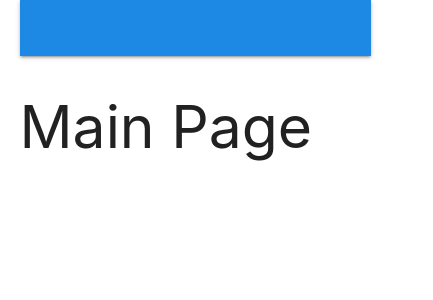
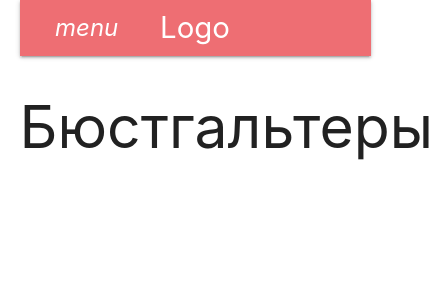
Before and after one commit to feya-bilyzna/feya-bilyzna, a React (Create React App) app: page /#/bras in a window 390 px wide. Before the commit this address led to /#/. Shown: the top 300 px of the page, 433 px wide, since content can reach past the window. Built offline with nearby package versions, Linux system fonts and the light colour scheme.

Commit message:
Улучшен Navbar:
Установлен и подключен react-materialize - npm; Работает адаптивно Navbar (Как под desktop так и под mobile); Добавлен Dropdown пункт 'Все товары' и компоненты для пунктов

```diff
--- a/package.json
+++ b/package.json
@@ -10,6 +10,7 @@
     "materialize-css": "^1.0.0",
     "react": "^17.0.2",
     "react-dom": "^17.0.2",
+    "react-materialize": "^3.9.8",
     "react-router-dom": "^5.2.0",
     "react-scripts": "4.0.3",
     "web-vitals": "^1.1.2"
--- a/public/index.html
+++ b/public/index.html
@@ -10,6 +10,7 @@
       content="Web site created using create-react-app"
     />
     <link rel="apple-touch-icon" href="%PUBLIC_URL%/logo192.png" />
+
     <!--
       manifest.json provides metadata used when your web app is installed on a
       user's mobile device or desktop. See https://developers.google.com/web/fundamentals/web-app-manifest/
@@ -25,6 +26,7 @@
       Learn how to configure a non-root public URL by running `npm run build`.
     -->
     <title>React App</title>
+
   </head>
   <body>
     <noscript>You need to enable JavaScript to run this app.</noscript>
@@ -39,5 +41,6 @@
       To begin the development, run `npm start` or `yarn start`.
       To create a production bundle, use `npm run build` or `yarn build`.
     -->
+
   </body>
 </html>
--- a/src/App.js
+++ b/src/App.js
@@ -2,7 +2,7 @@ import logo from './logo.svg';
 import './App.css';
 import {HashRouter} from 'react-router-dom'
 import {useRoutes} from "./routes";
-import 'materialize-css'
+
 
 function App() {
     const routes = useRoutes()
--- /dev/null
+++ b/src/components/All-Types-Goods/Brands.jsx
@@ -0,0 +1,11 @@
+import React from 'react';
+
+const Brands = () => {
+    return (
+        <div>
+            <h1>Бренды</h1>
+        </div>
+    );
+};
+
+export default Brands;
--- /dev/null
+++ b/src/components/All-Types-Goods/Bras.jsx
@@ -0,0 +1,11 @@
+import React from 'react';
+
+const Bras = () => {
+    return (
+        <div>
+            <h1>Бюстгальтеры</h1>
+        </div>
+    );
+};
+
+export default Bras;
--- /dev/null
+++ b/src/components/All-Types-Goods/Knickers.jsx
@@ -0,0 +1,11 @@
+import React from 'react';
+
+const Knickers = () => {
+    return (
+        <div>
+            <h1>Трусики</h1>
+        </div>
+    );
+};
+
+export default Knickers;
--- /dev/null
+++ b/src/components/All-Types-Goods/Sale.jsx
@@ -0,0 +1,11 @@
+import React from 'react';
+
+const Sale = () => {
+    return (
+        <div>
+            <h1>Распродажа</h1>
+        </div>
+    );
+};
+
+export default Sale;
--- /dev/null
+++ b/src/components/All-Types-Goods/Shapewear.jsx
@@ -0,0 +1,11 @@
+import React from 'react';
+
+const Shapewear = () => {
+    return (
+        <div>
+            <h1>Корректирующее белье</h1>
+        </div>
+    );
+};
+
+export default Shapewear;
--- a/src/components/Navbar.jsx
+++ /dev/null
@@ -1,19 +0,0 @@
-import React from 'react';
-import {NavLink} from "react-router-dom";
-import {Contacts} from "./Main/Contacts";
-
-export let Navbar = (props) => {
-    return(
-        <nav>
-            <div className="nav-wrapper blue darken-1" style={{padding: '0 2rem'}}>
-                <span href="/" className="brand-logo"></span>
-                <ul id="nav-mobile" className="right hide-on-med-and-down">
-                    <li><NavLink to="/">Главная</NavLink></li>
-                </ul>
-                <ul id="nav-mobile" className="right hide-on-med-and-down">
-                    <li><NavLink to="/contacts">Контакты</NavLink></li>
-                </ul>
-            </div>
-        </nav>
-    )
-}
--- /dev/null
+++ b/src/components/NavbarMenu.jsx
@@ -0,0 +1,93 @@
+import React from 'react';
+import {NavLink} from "react-router-dom";
+import {Contacts} from "./Main/Contacts";
+import {Divider, Dropdown, Icon, Navbar, NavItem, Tab, Tabs} from "react-materialize"
+
+
+export let NavbarMenu = (props) => {
+
+    return(
+       <>
+           <Navbar
+               alignLinks="right"
+               brand={<a className="brand-logo" href="#">Logo</a>}
+               centerChildren
+               id="mobile-nav"
+               menuIcon={<Icon>menu</Icon>}
+               options={{
+                   draggable: true,
+                   edge: 'left',
+                   inDuration: 250,
+                   onCloseEnd: null,
+                   onCloseStart: null,
+                   onOpenEnd: null,
+                   onOpenStart: null,
+                   outDuration: 200,
+                   preventScrolling: true
+               }}
+           >
+                   {/*<li><NavLink to="/">Main Page</NavLink></li>*/}
+               <Dropdown
+                   id="Dropdown_6"
+                   options={{
+                       alignment: 'left',
+                       autoTrigger: true,
+                       closeOnClick: true,
+                       constrainWidth: false,
+                       container: null,
+                       coverTrigger: true,
+                       hover: false,
+                       inDuration: 150,
+                       onCloseEnd: null,
+                       onCloseStart: null,
+                       onOpenEnd: null,
+                       onOpenStart: null,
+                       outDuration: 250,
+                   }}
+
+                   trigger={<a href="#!">Все товары{' '}<Icon right></Icon></a>}
+               >
+
+                   {/*<a href="#">*/}
+                   {/*    Бюстгальтеры*/}
+                   {/*</a>*/}
+                   <li><NavLink to="/brands">Бренды</NavLink></li>
+                   <li><NavLink to="/bras">Бюстгальтеры</NavLink></li>
+                   <li><NavLink to="/knickers">Трусики</NavLink></li>
+                   <li><NavLink to="/sale">Распродажа</NavLink></li>
+                   <li><NavLink to="/shapewear">Корректирующее бельё</NavLink></li>
+               </Dropdown>
+               <li><NavLink to="/contacts">Контакты</NavLink></li>
+           </Navbar>
+           {/*<Navbar*/}
+           {/*    alignLinks="right"*/}
+           {/*    brand={<a className="brand-logo" href="#">Logo</a>}*/}
+           {/*    extendWith={<Tabs className="tabs-transparent">*/}
+           {/*        <Tab className="white-text" options={{duration: 300, onShow: null, responsiveThreshold: Infinity, swipeable: false}} title="test 1">Test 1</Tab>*/}
+           {/*        <Tab active className="white-text" options={{duration: 300, onShow: null, responsiveThreshold: Infinity, swipeable: false}} title="test 2">Test 2</Tab>*/}
+           {/*        <Tab className="white-text" disabled options={{duration: 300, onShow: null, responsiveThreshold: Infinity, swipeable: false}} title="disabled tab">Disabled Tab</Tab>*/}
+           {/*        <Tab className="white-text" options={{duration: 300, onShow: null, responsiveThreshold: Infinity, swipeable: false}} title="test 4">Test 4</Tab></Tabs>}*/}
+           {/*    id="mobile-nav"*/}
+           {/*    menuIcon={<Icon>menu</Icon>}*/}
+           {/*    options={{*/}
+           {/*        draggable: true,*/}
+           {/*        edge: 'left',*/}
+           {/*        inDuration: 250,*/}
+           {/*        onCloseEnd: null,*/}
+           {/*        onCloseStart: null,*/}
+           {/*        onOpenEnd: null,*/}
+           {/*        onOpenStart: null,*/}
+           {/*        outDuration: 200,*/}
+           {/*        preventScrolling: true*/}
+           {/*    }}*/}
+           {/*>*/}
+           {/*    <NavItem onClick={function noRefCheck(){}}>*/}
+           {/*        Getting started*/}
+           {/*    </NavItem>*/}
+           {/*    <NavItem href="components.html">*/}
+           {/*        Components*/}
+           {/*    </NavItem>*/}
+           {/*</Navbar>*/}
+       </>
+    )
+}
--- a/src/index.js
+++ b/src/index.js
@@ -3,6 +3,7 @@ import ReactDOM from 'react-dom';
 import './index.css';
 import App from './App';
 import reportWebVitals from './reportWebVitals';
+import "materialize-css"
 
 ReactDOM.render(
   <React.StrictMode>
--- a/src/routes.jsx
+++ b/src/routes.jsx
@@ -1,13 +1,18 @@
 import React from 'react'
 import {Switch ,Route, Redirect} from 'react-router-dom'
-import {Navbar} from "./components/Navbar";
+import {NavbarMenu} from "./components/NavbarMenu";
 import {Main} from "./components/Main/Main";
 import {Contacts} from "./components/Main/Contacts";
+import Brands from "./components/All-Types-Goods/Brands";
+import Bras from "./components/All-Types-Goods/Bras";
+import Knickers from "./components/All-Types-Goods/Knickers";
+import Sale from "./components/All-Types-Goods/Sale";
+import Shapewear from "./components/All-Types-Goods/Shapewear";
 
 export  const useRoutes = () => {
     return(
         <div>
-            <Navbar></Navbar>
+            <NavbarMenu></NavbarMenu>
             <Switch>
                 <Route path="/" exact>
                     <Main/>
@@ -15,6 +20,21 @@ export  const useRoutes = () => {
                 <Route path="/contacts" exact>
                     <Contacts/>
                 </Route>
+                <Route path="/brands" exact>
+                    <Brands/>
+                </Route>
+                <Route path="/bras" exact>
+                    <Bras/>
+                </Route>
+                <Route path="/knickers" exact>
+                    <Knickers/>
+                </Route>
+                <Route path="/sale" exact>
+                    <Sale/>
+                </Route>
+                <Route path="/shapewear" exact>
+                    <Shapewear/>
+                </Route>
                 <Redirect to = "/"/>
             </Switch>
         </div>
```
Also changed, not shown: 1 other file (tests, documents, lock files or other folders).
